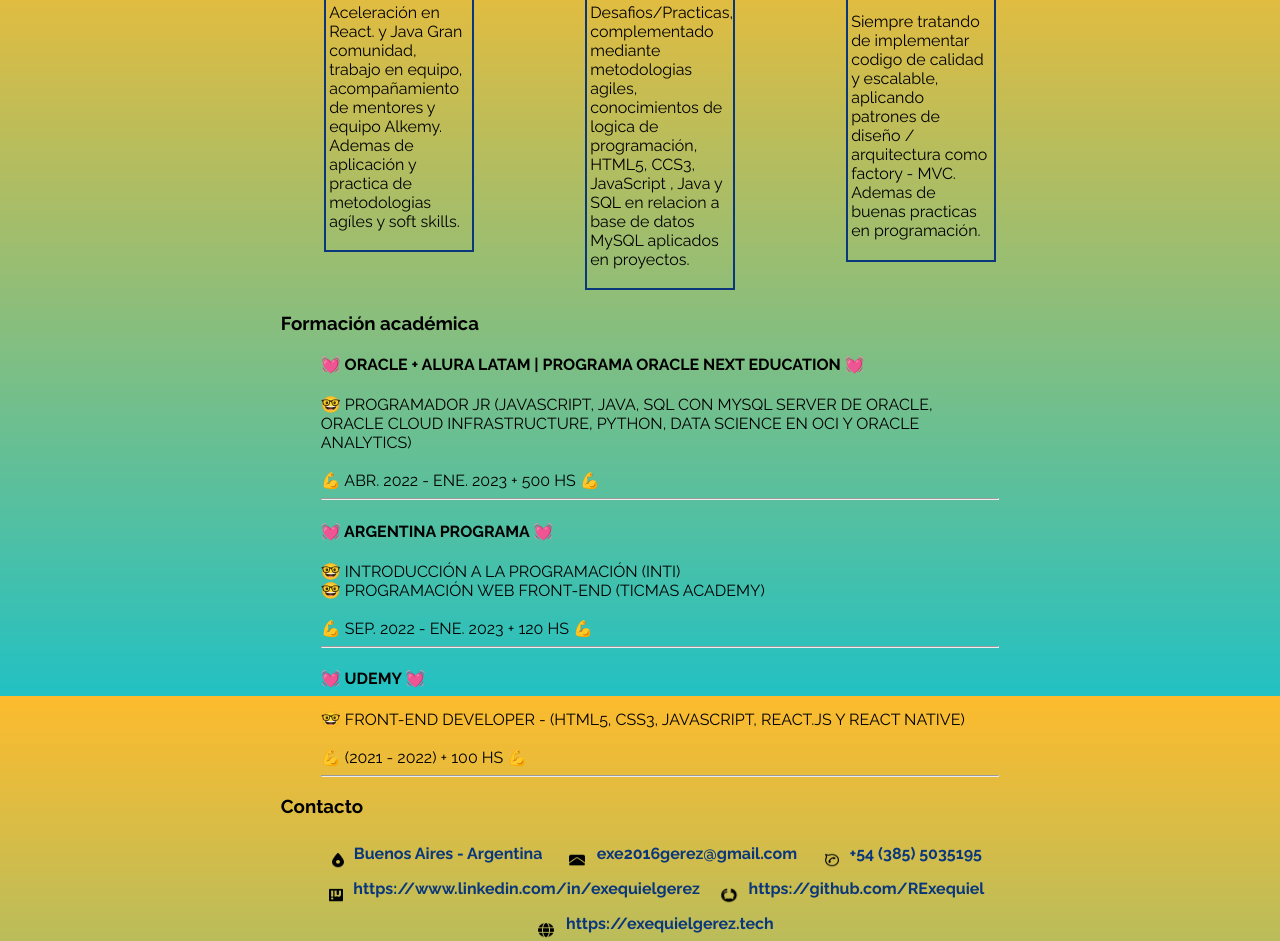
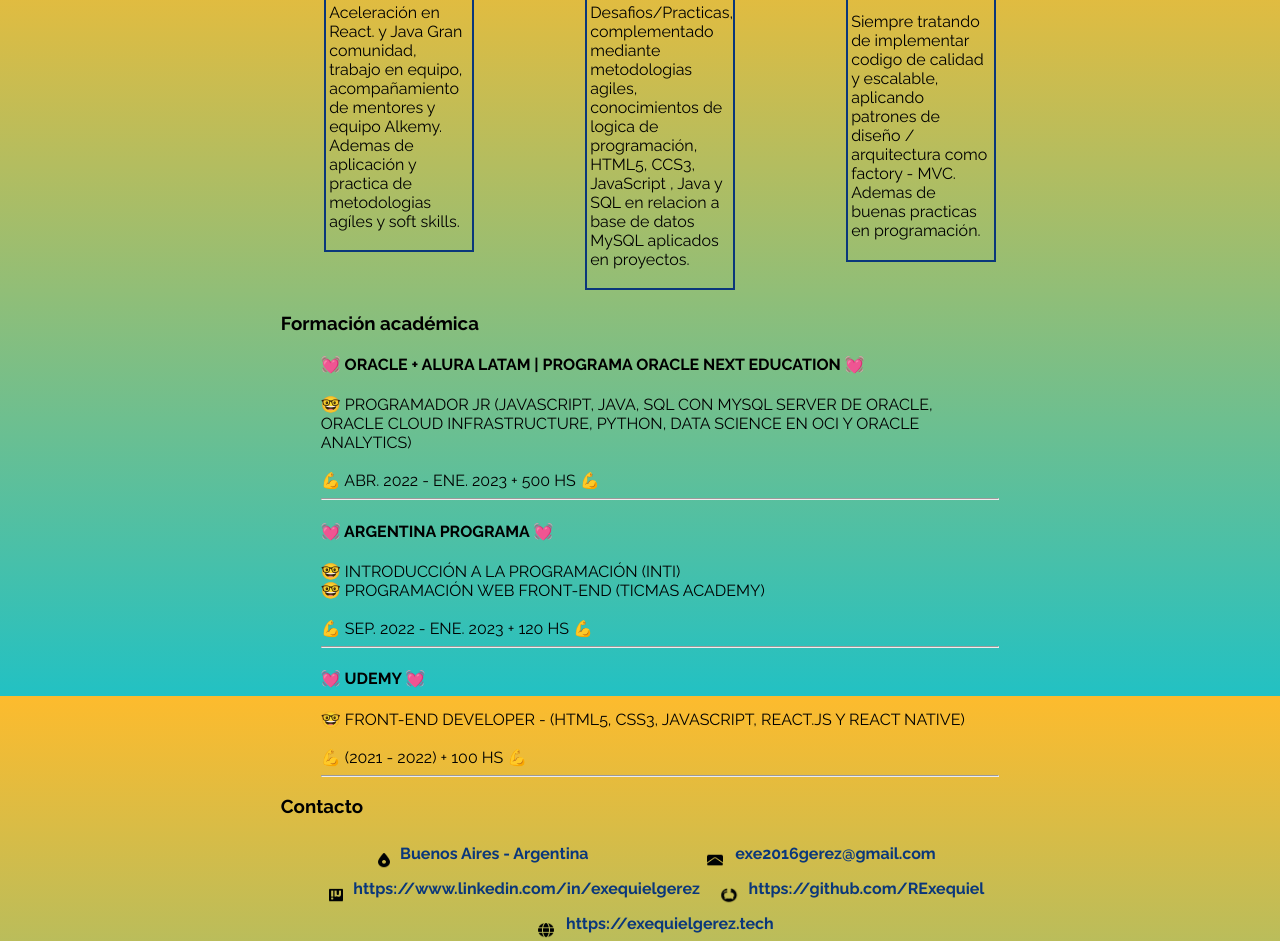
Before and after one commit to RExequiel/Exequiel_Gerez-CV, a plain HTML site: page index.html in a window 1280 px wide. Shown: the part 904-1845 px from the top of the page. Drawn offline with Linux system fonts and the light colour scheme.

Commit message:
Update index.html

```diff
--- a/index.html
+++ b/index.html
@@ -151,8 +151,6 @@
                                 class="fa-solid fa-location-dot"></i> Buenos Aires - Argentina</a></li>
                     <li><a href="mailto:exe2016gerez@gmail.com" target="_blank" rel="noopener"><i
                                 class="fa-solid fa-envelope"></i> exe2016gerez@gmail.com</a></li>
-                    <li><a href="https://api.whatsapp.com/send?phone=3855035195" target="_blank" rel="noopener"><i
-                                class="fa-brands fa-whatsapp"></i> +54 (385) 5035195</a></li>
                     <li><a href="https://www.linkedin.com/in/exequielgerez" target="_blank" rel="noopener"><i
                                 class="fa-brands fa-linkedin"></i> https://www.linkedin.com/in/exequielgerez</a></li>
                     <li><a href="https://github.com/RExequiel" target="_blank" rel="noopener"><i
```
